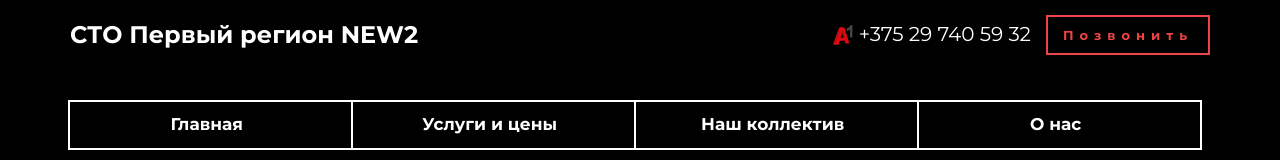
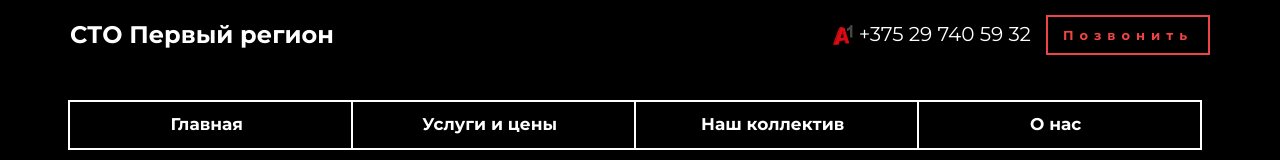
Before and after one commit to alexander-kondratyev/STO, a plain HTML site: page index.html in a window 1280 px wide. Shown: the top 160 px of the page. Drawn offline with nearby package versions, Linux system fonts and the light colour scheme.

Commit message:
First success deploy

```diff
--- a/index.html
+++ b/index.html
@@ -41,7 +41,7 @@
 					<span class="icon-bar"></span>
 				</button>
 				<a class="navbar-brand" href="index.html">
-					<div class="logo">СТО Первый регион NEW2</div>
+					<div class="logo">СТО Первый регион</div>
 				</a>
 
 			</div>
```
